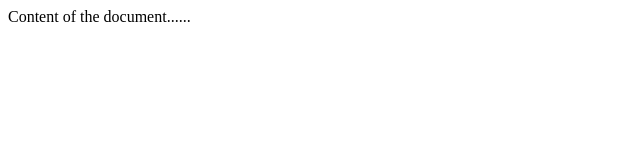
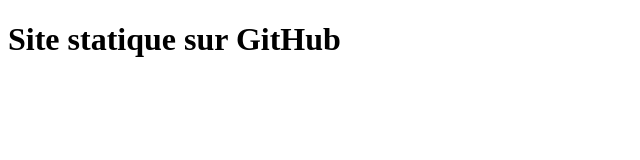
Before and after one commit to bgtcol/mr59prod, a plain HTML site: page index.html in a window 1280 px wide. Shown: the whole page, without its empty margins (0-640 px from the left). Drawn offline with Linux system fonts and the light colour scheme.

Commit message:
Update index.html

```diff
--- a/index.html
+++ b/index.html
@@ -6,7 +6,7 @@
 </head>
 
 <body>
-Content of the document......
+  <h1>Site statique sur GitHub</h1>
 </body>
 
 </html>
```
